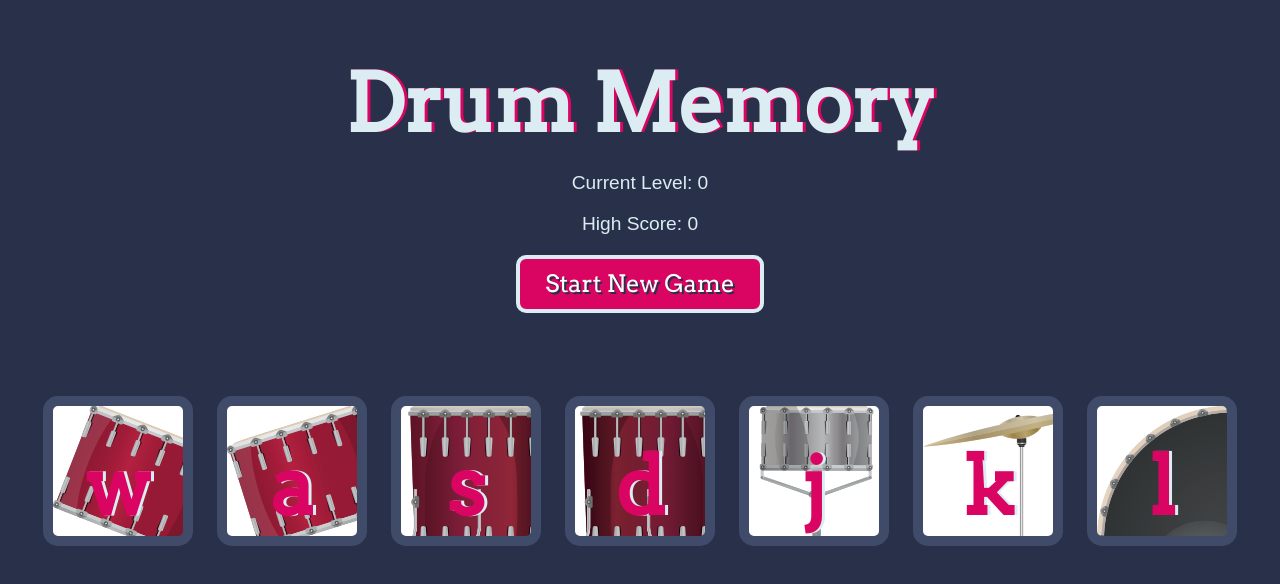
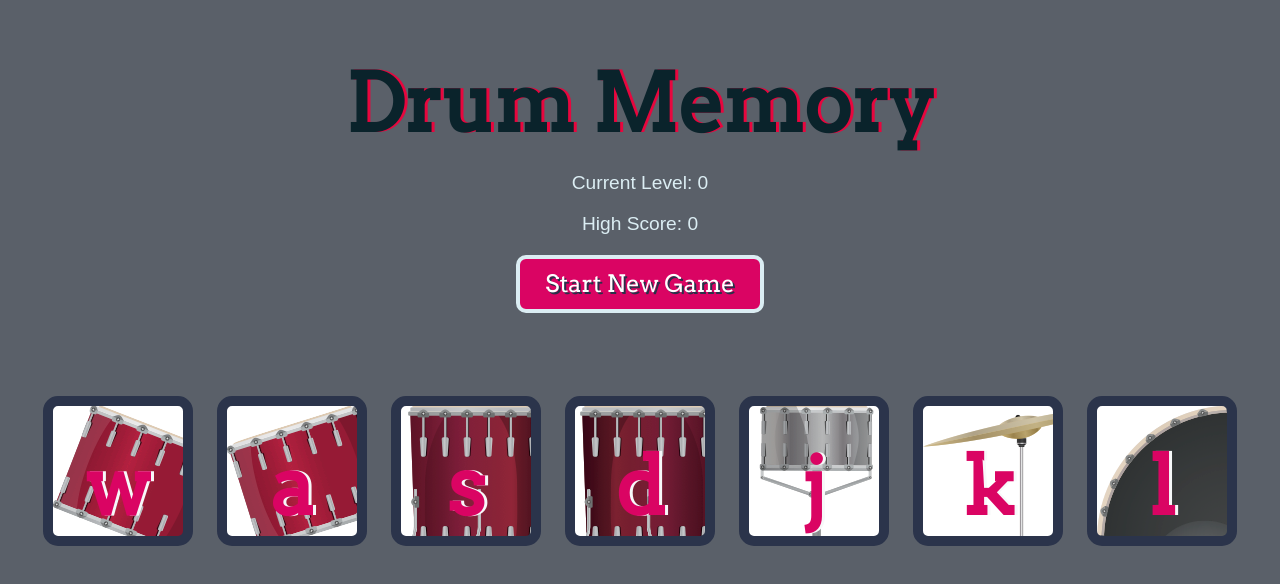
Before and after one commit to LakshitNirwan/Advanced-Drum-Kit, a plain HTML site: page index.html in a window 1280 px wide. Drawn offline with Linux system fonts and the light colour scheme.

Commit message:
Update styles.css

```diff
--- a/styles.css
+++ b/styles.css
@@ -2,14 +2,14 @@
 
 body {
   text-align: center;
-  background-color: #283149;
+  background-color: #5a6069;
 }
 
 h1 {
   font-size: 5rem;
-  color: #dbedf3;
+  color: #0a232b;
   font-family: "Arvo", cursive;
-  text-shadow: 3px 0 #da0463;
+  text-shadow: 3px 0 #e7063e;
   margin-bottom: 0.5rem; /* Slightly reduced to fit scoreboard */
 }
 
@@ -48,13 +48,13 @@ footer {
 
 .drum {
   outline: none;
-  border: 10px solid #404b69;
+  border: 10px solid #2b344b;
   font-size: 5rem;
   font-family: "Arvo", cursive;
   line-height: 2;
   font-weight: 900;
   color: #da0463;
-  text-shadow: 3px 0 #dbedf3;
+  text-shadow: 3px 0 #f7f8f9;
   border-radius: 15px;
   display: inline-block;
   width: 150px;
```
